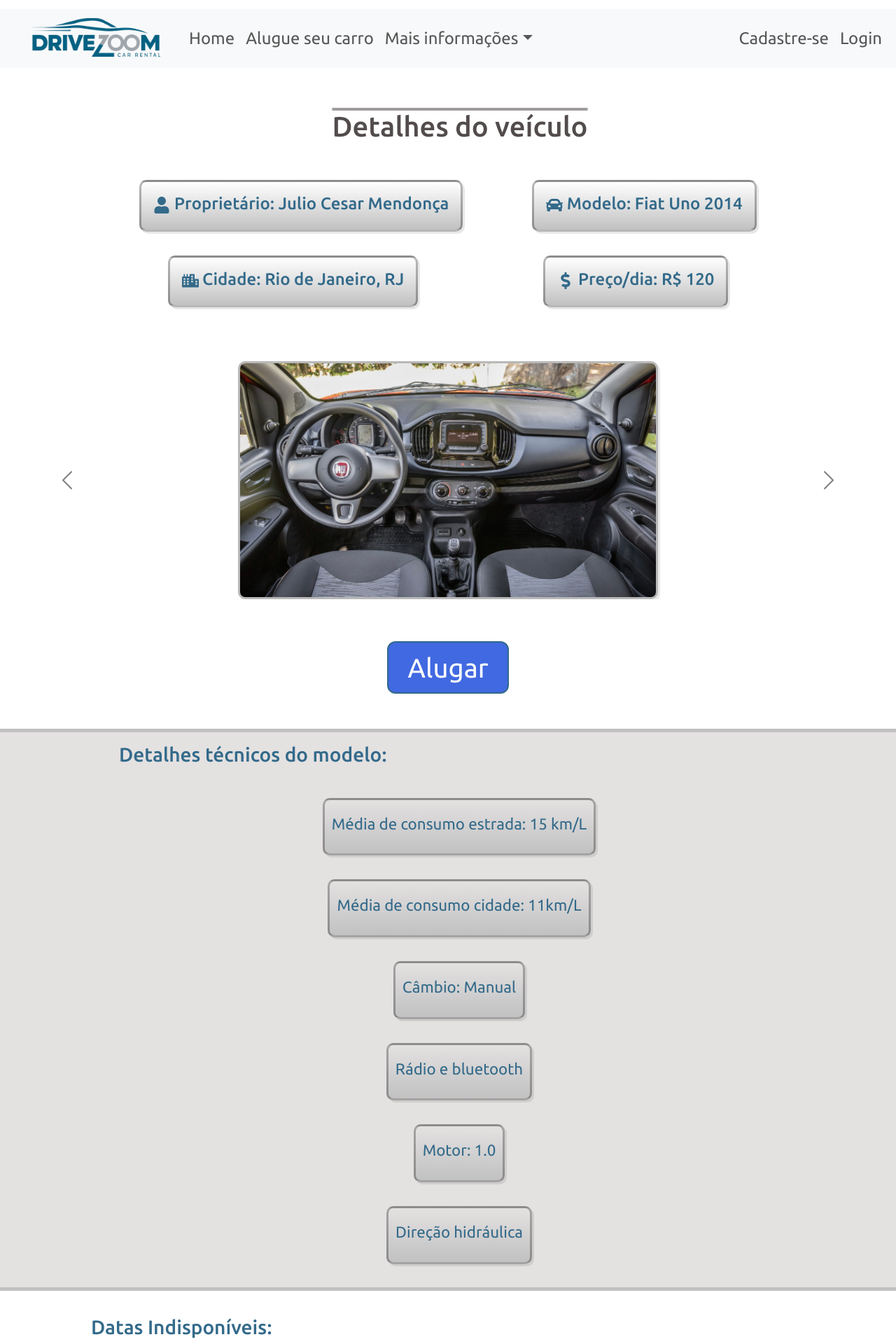
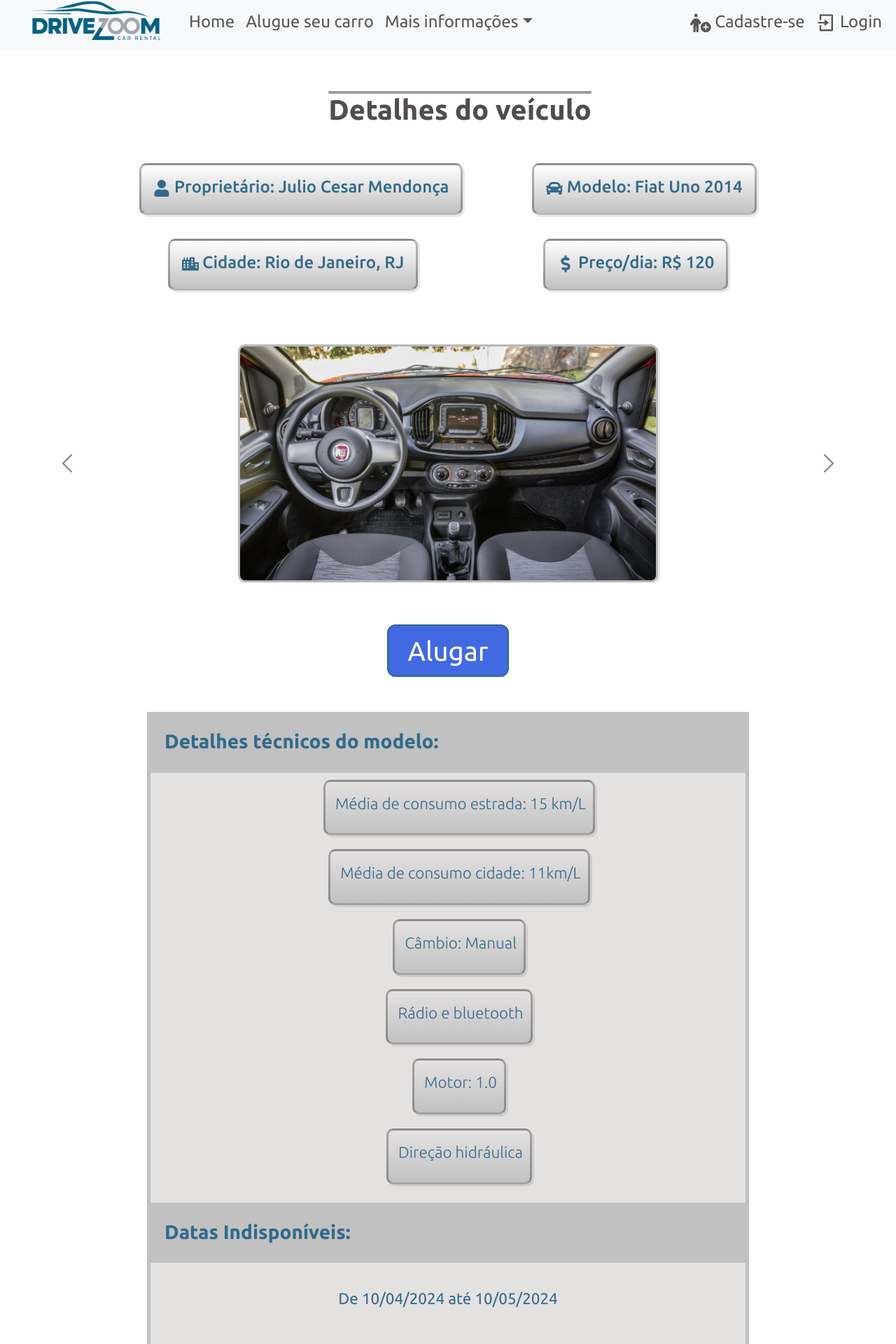
Before and after one commit to dsm-cefet-rj/ti-2024-1-grupo-sete, a React (Create React App) app: page /detalhes/1 in a window 1280 px wide. Shown: the part 75-1995 px from the top of the page at 70% size. Built offline with nearby package versions, Linux system fonts and the light colour scheme.

Commit message:
Update css do header, footer , pesquisa e Page Detalhes

```diff
--- a/src/Components/FerramentaPesquisa/barrapesquisa.js
+++ b/src/Components/FerramentaPesquisa/barrapesquisa.js
@@ -63,7 +63,7 @@
 
         <div className="pesquisa">
           <div className="pesquisa-conteudo">
-            <h1>Qual cidade e data deseja?</h1>
+          <h1 className="qual-cidade">Qual cidade e data deseja?</h1>
             <Card className="container-pesquisa">
                 <div className="dentro-pesquisa">
                     <input type="text" value={digita} onChange={onChange} />
--- a/src/Components/FerramentaPesquisa/style.css
+++ b/src/Components/FerramentaPesquisa/style.css
@@ -11,6 +11,13 @@
   display: flex; /* Enable flexbox layout for content */
   flex-direction: column; /* Arrange elements vertically */
   align-items: center; /* Center content horizontally */
+}
+
+.qual-cidade {
+  margin: 30px;
+}
+.container-pesquisa {
+  margin-bottom: 30px;
 }
 
 .link {
--- a/src/Components/Footer/footer.module.css
+++ b/src/Components/Footer/footer.module.css
@@ -2,17 +2,13 @@
     background-color: rgb(159, 156, 156);
     color: #FFF;
     padding: 1.7em;
-    text-align: center;
+    align-items: center;
 }
 
 .social.list {
     display: flex;
     justify-content: center;
     list-style-type: none;
-}
-
-.social_list p {
-    margin: 0 1em;
 }
 
 .social_list p:hover {
@@ -29,8 +25,9 @@
 }
 
 .copy_right {
-    margin-top: 2em;
+    margin-top: 1.7em;
     margin-bottom: auto;
+    margin-left: 30px;
 }
 
 .copy_right span {
--- a/src/Components/Header/header.css
+++ b/src/Components/Header/header.css
@@ -18,3 +18,17 @@
 .dropdown-item{
   font-size: 20px; /* Adjust font size of menu items */
 }
+
+.nav-item:hover {
+  cursor: pointer;
+  transform: scale(1.05);
+  color: black;
+}
+
+.fa-cadastro{
+  font-size: 1.24em;
+}
+
+.fa-login {
+  font-size: 1.2em;
+}
--- a/src/Components/Header/index.js
+++ b/src/Components/Header/index.js
@@ -1,6 +1,8 @@
 import React, {useState} from "react";
 import './header.css';
 import Logo from "../../Assets/Logo2.png";
+import { RiLoginBoxLine } from "react-icons/ri";
+import { FaPersonCirclePlus } from "react-icons/fa6";
 import { Link } from "react-router-dom/cjs/react-router-dom";
 import { Collapse, DropdownItem, DropdownMenu, DropdownToggle, UncontrolledDropdown, Nav } from "reactstrap";
 
@@ -41,10 +43,10 @@
       </Nav>
       <Nav navbar>
         <li className="nav-item">
-          <Link className="nav-link" aria-current="page" to="/">Cadastre-se</Link>
+        <Link className="nav-link" aria-current="page" to="/"><FaPersonCirclePlus className="fa-cadastro"/> Cadastre-se</Link>
         </li>
         <li className="nav-item">
-          <Link className="nav-link " aria-current="page" to="/login">Login</Link>
+          <Link className="nav-link " aria-current="page" to="/login"><RiLoginBoxLine className="fa-login"/> Login</Link>
         </li>
       </Nav>
     </Collapse>
--- a/src/Pages/Detalhes/Detalhes.css
+++ b/src/Pages/Detalhes/Detalhes.css
@@ -24,6 +24,10 @@
     margin-top: 50px;
     padding: 10px;
     font-size: 2em;
+}
+
+.titulo h1{
+    font-weight: bolder;
 }
 
 .flex-container-1{
@@ -110,73 +114,69 @@
     flex-direction: column;
     flex-wrap: wrap;
     justify-content: space-around;
+    align-items: center;
+    margin-bottom: 62px;
 }
 
-.detalhes-linha {
-    content: '';
-    height: 5px;
-    position: absolute;
-    display: block;
-    width: 100%;
-    background-color: rgb(193, 193, 194);
-
-}
-
-.detalhes-linha-2 {
-    content: '';
-    height: 5px;
-    position: absolute;
-    display: block;
-    width: 100%;
-    background-color: rgb(193, 193, 194);
-    margin-top: -20px;
-    margin-left: -30px;
-
-}
 .data {
     color: var(--cor4);
-    padding-left: 10px;
-    margin: 20px;
     width: fit-content;
-
+    column-width: 850px;
+    align-items: center;
+    background-color: rgb(228, 225, 225);
+    border-right: 5px solid rgb(193, 193, 194);
+    border-left: 5px solid rgb(193, 193, 194);
+    border-bottom: 5px solid rgb(193, 193, 194);
 }
 
 .data-titulo {
     text-decoration-color: rgb(57, 53, 53);
     padding: 20px;
-    margin: 0px 80px;
+    background-color: rgb(193, 193, 194);
+
+}
+
+.data-titulo h3{
+    font-weight: bolder;
 }
 
 .data-container-datas {
     font-size: 1.4em;
     color: var(--cor4);
     margin: 17px;
-    padding: 0px 10px 10px;
     align-self: center;
 }
 
 .data-item {
     text-align: center;
+    padding: 17px 0px 17px 0px;
 }
 
 .detalhes-tecnicos{
     color: var(--cor4);
-
-    width: 100%;
     background-color: rgb(228, 225, 225);
-
+    border-bottom: 5px solid rgb(193, 193, 194);
+    border-top: 5px solid rgb(193, 193, 194);
+    border-right: 5px solid rgb(193, 193, 194);
+    border-left: 5px solid rgb(193, 193, 194);
+    align-items: center;
+    column-width: 850px;
 }
 .detalhes-titulo {
+    font-weight: bold;
     text-decoration-color: rgb(57, 53, 53);
     padding: 20px;
-    margin: 0px 150px;
+    background-color: rgb(193, 193, 194);
+}
+
+.detalhes-titulo h3 {
+    font-weight: bolder;
 }
 
 .flex-container-3{
     list-style-type: none;
     display: flex;
     flex-direction: column;
-    width: 100%;
     flex-wrap: wrap;
     justify-content: space-evenly;
     border-radius: 10px;
@@ -190,9 +190,13 @@
     box-shadow: 3px 3px 0px 0px rgba(0, 0, 0, 0.089);
     border-radius: 10px;
     color: var(--cor4);
-    margin: 17px;
-    padding: 17px 10px 10px;
+    margin: 10px;
+    padding: 14px 10px 10px 14px;
     width: fit-content;
     min-width: 100px;
     background-image: linear-gradient(to bottom, #0000, rgb(193, 193, 194));
 }
+
+.flex-container-item-3 p {
+    font-weight: lighter;
+}
--- a/src/Pages/Detalhes/Detalhes.js
+++ b/src/Pages/Detalhes/Detalhes.js
@@ -108,14 +108,12 @@
 
 
             <div className="data">
-            <div className="detalhes-linha-2">
-            </div>
                 <div className="data-titulo">
                     <h3>Datas Indisponíveis:</h3>
                 </div>
                 <div className="data-container-datas">
                     <div className="data-item">
-                    <p>De {carro?.dataAlugadoInicio} até {carro?.dataAlugadoFinal}</p>
+                    <p>De {carro?.diaAlugadoInicio} até {carro?.diaAlugadoFinal}</p>
                     </div>
                 </div>
 
--- a/src/Pages/Rotas/Rotas.js
+++ b/src/Pages/Rotas/Rotas.js
@@ -15,7 +15,6 @@
         <nav>
             <ul>
                 <li><Link to="/">Home</Link></li>
-                <li><Link to="/detalhes">Detalhes</Link></li>
                 <li><Link to="/pagamento">Pagamento</Link></li>
             </ul>
         </nav>
```
